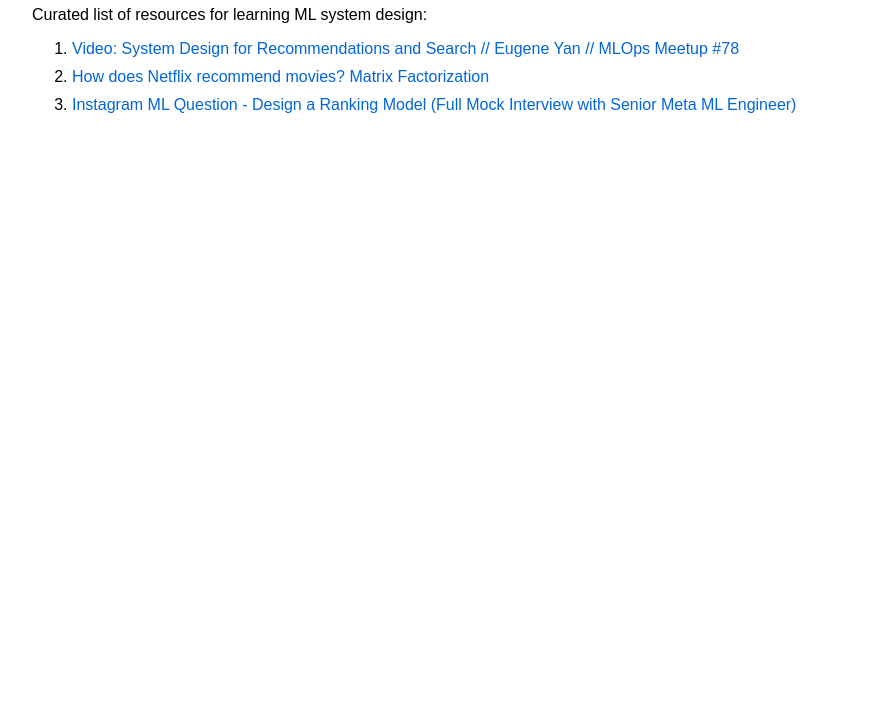
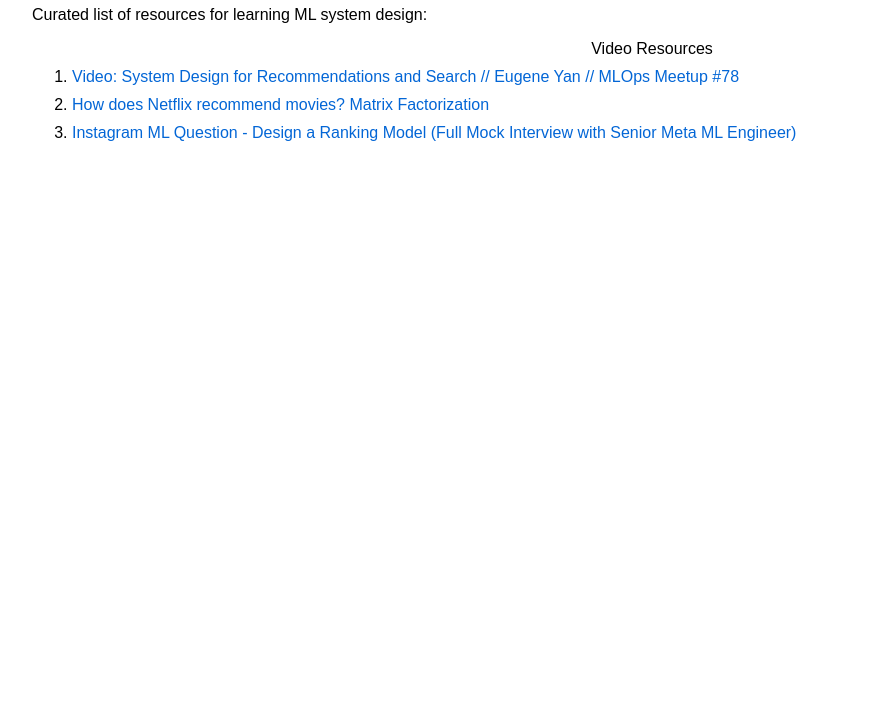
Before and after one commit to sk1210/dsa_list, a plain HTML site: page ml_design.html in a window 1280 px wide. Shown: the part 92-800 px from the top of the page, without its empty margins (8-898 px from the left). Drawn offline with Linux system fonts and the light colour scheme.

Commit message:
Update ml_design.html

```diff
--- a/ml_design.html
+++ b/ml_design.html
@@ -32,6 +32,7 @@
     <h1>ML System Design Resources</h1>
     <p>Curated list of resources for learning ML system design:</p>
     <ol>
+         <center>Video Resources </center>
         <li><a href="https://www.youtube.com/watch?v=lh9CNRDqKBk&t=355s"_blank">Video: System Design for Recommendations and Search // Eugene Yan // MLOps Meetup #78 </a></li>
         <li><a href="https://www.youtube.com/watch?v=ZspR5PZemcs" target="_blank">How does Netflix recommend movies? Matrix Factorization </a></li>
         <li><a href="https://www.youtube.com/watch?v=7_E4wnZGJKo" target="_blank">Instagram ML Question - Design a Ranking Model (Full Mock Interview with Senior Meta ML Engineer)
```
